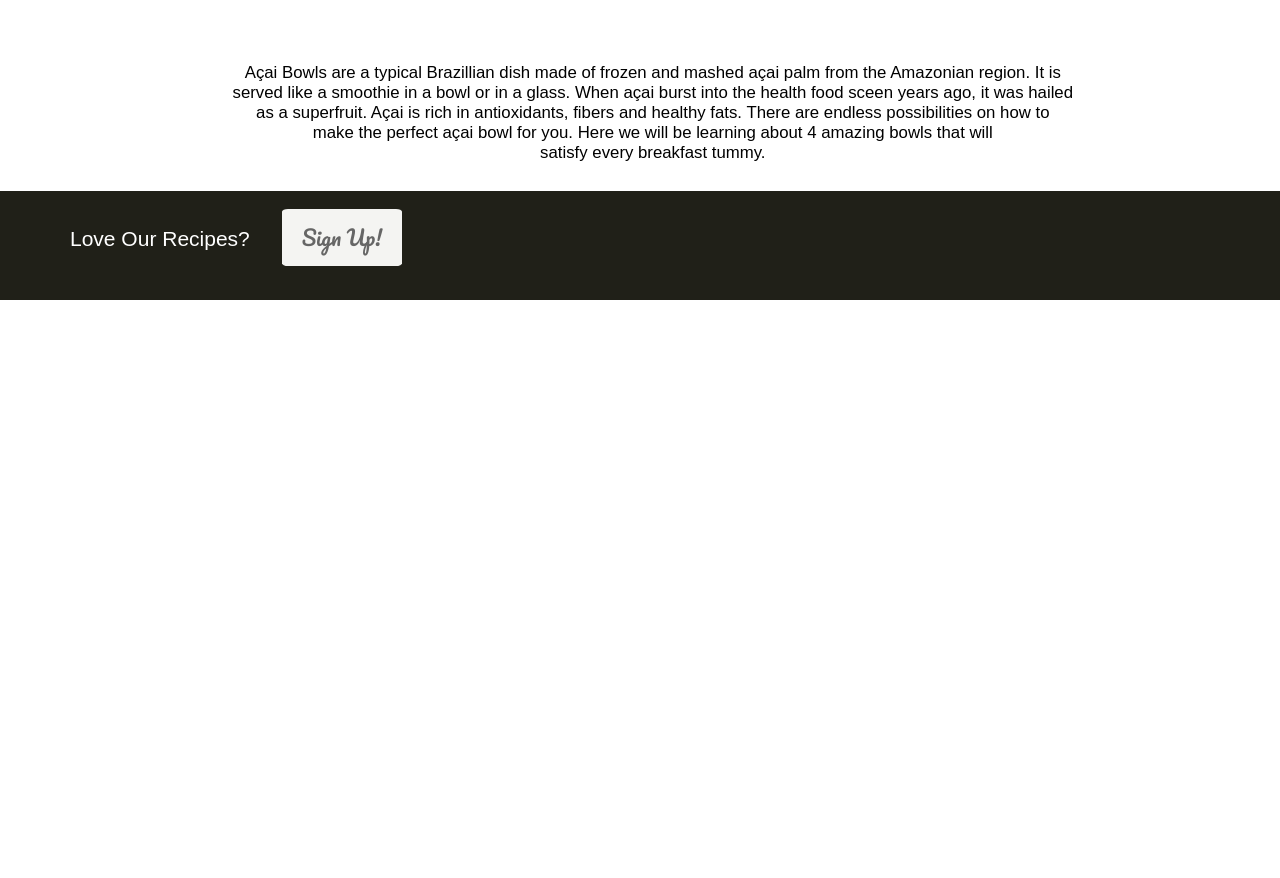
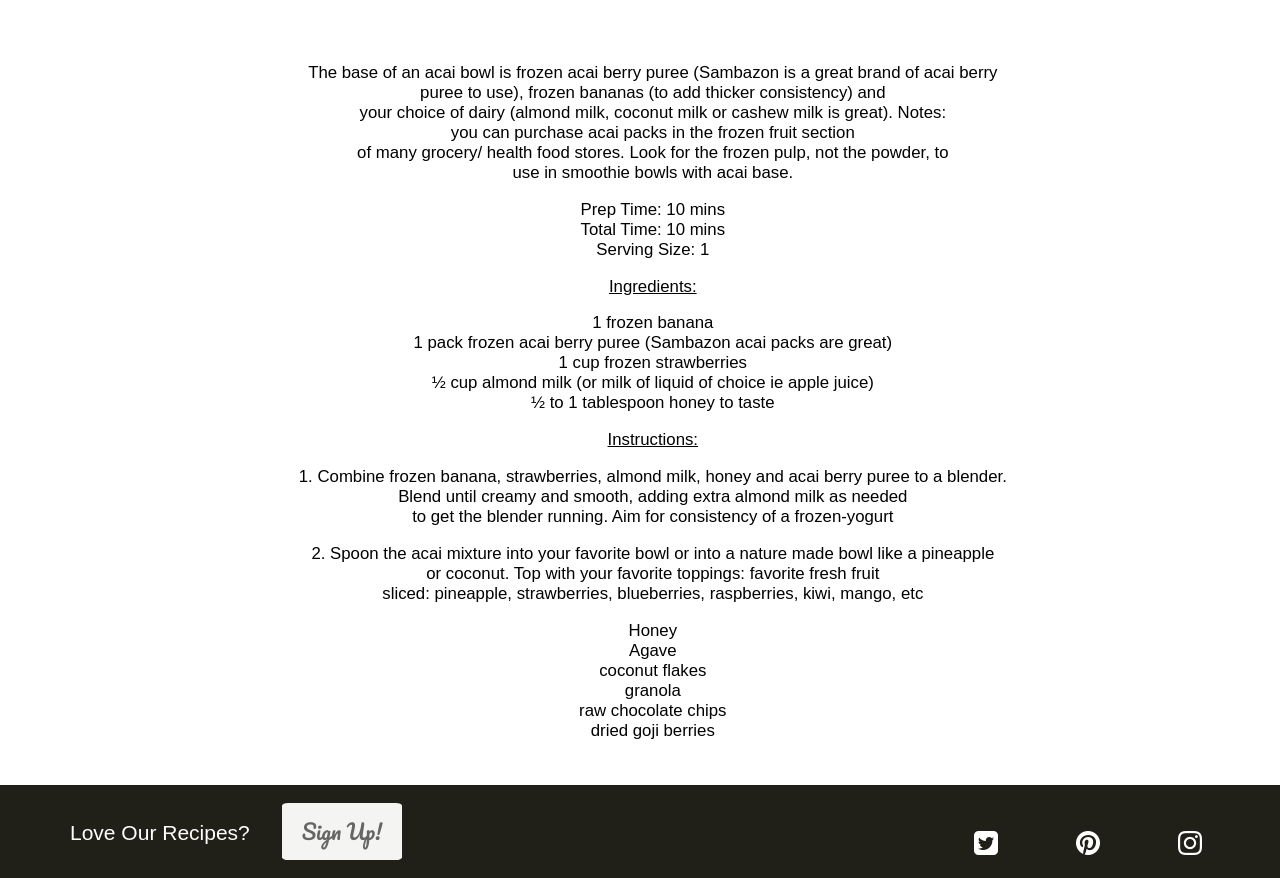
Before and after one commit to abbysheppard/abbysheppard.github.io, a plain HTML site: page classic.html in a window 1280 px wide. Shown: the part 763-1641 px from the top of the page. Before the commit the page ends 1063 px from the top, so only its background shows below. Drawn offline with Linux system fonts and the light colour scheme; files whose address does not match are found by name; a web font is replaced by a local one.

Commit message:
newest edits for final

```diff
--- a/assets/css/main.css
+++ b/assets/css/main.css
@@ -32,6 +32,7 @@ body, html {
     padding: 0;
     margin: 0;
     font-family: 'Montserrat', sans-serif;
+    cursor: auto;
     animation: fadein 2s;
     -moz-animation: fadein 2s; /* Firefox */
     -webkit-animation: fadein 2s; /* Safari and Chrome */
@@ -111,6 +112,7 @@ body, html {
 }
 a:hover {
 	color: #888;
+
 }
 
 /* Hover Effect */
@@ -357,3 +359,11 @@ a {
 .footer__wrapper{
 	padding: 2rem 0 2rem 0;
 }
+.fa {
+	float: right;
+	color: #fff;
+	margin-right: 5%;
+	font-size: 2rem;
+	letter-spacing: 1rem;
+	margin-top: -1.5rem;
+}
--- a/classic.html
+++ b/classic.html
@@ -5,6 +5,7 @@
         <meta charset="UTF-8" />
         <meta http-equiv="X-UA-Compatible" content="IE=edge,chrome=1">
         <meta name="viewport" content="width=device-width, initial-scale=1.0">
+        <link rel="stylesheet" href="https://maxcdn.bootstrapcdn.com/font-awesome/4.4.0/css/font-awesome.min.css">
         <link href='https://fonts.googleapis.com/css?family=Montserrat+Subrayada:400,700' rel='stylesheet' type='text/css'>
         <link href='https://fonts.googleapis.com/css?family=Arvo:400,400italic,700,700italic' rel='stylesheet' type='text/css'>
         <link href='https://fonts.googleapis.com/css?family=Pacifico' rel='stylesheet' type='text/css'>
@@ -27,7 +28,7 @@
                 <nav class="menu hvr-effect">	<a href="index.html" class="menu__link hvr-effect">
 				Home
 				</a>
-	<a href="inspiration.html" class="menu__link hvr-effect">
+	<a href="https://www.pinterest.com/search/pins/?q=acai+bowls+recipe" class="menu__link hvr-effect">
 				Inspiration</a>
 	<a href="recipe.html" class="menu__link hvr-effect">
 				Recipes</a>
@@ -40,11 +41,45 @@
             <div class="text2">The Classic A&ccedil;ai Bowl</div>
         </section>
         <!-- Content Section -->
-        <section class="content">A&ccedil;ai Bowls are a typical Brazillian dish made of frozen and mashed a&ccedil;ai palm from the Amazonian region. It is
-            <br>served like a smoothie in a bowl or in a glass. When a&ccedil;ai burst into the health food sceen years ago, it was hailed
-            <br>as a superfruit. A&ccedil;ai is rich in antioxidants, fibers and healthy fats. There are endless possibilities on how to
-            <br>make the perfect a&ccedil;ai bowl for you. Here we will be learning about 4 amazing bowls that will
-            <br>satisfy every breakfast tummy.</section>
+        <section class="content">
+The base of an acai bowl is frozen acai berry puree (Sambazon is a great brand of acai berry<br>puree to use), frozen bananas (to add thicker consistency) and<br>your choice of dairy (almond milk, coconut milk or cashew milk is great). Notes: <br>you can purchase acai packs in the frozen fruit section <br>of many grocery/ health food stores. Look for the frozen pulp, not the powder, to<br>use in smoothie bowls with acai base.
+<p>
+Prep Time: 10 mins
+<br>
+Total Time: 10 mins
+<br>
+Serving Size: 1
+<p>
+<u>Ingredients:</u>
+<p>
+1 frozen banana
+<br>
+1 pack frozen acai berry puree (Sambazon acai packs are great)
+<br>
+1 cup frozen strawberries
+<br>
+½ cup almond milk (or milk of liquid of choice ie apple juice)
+<br>
+½ to 1 tablespoon honey to taste
+<p>
+<u>Instructions:</u>
+<p>
+1. Combine frozen banana, strawberries, almond milk, honey and acai berry puree to a blender. <br>Blend until creamy and smooth, adding extra almond milk as needed <br>to get the blender running. Aim for consistency of a frozen-yogurt
+<p>
+2.  Spoon the acai mixture into your favorite bowl or into a nature made bowl like a pineapple<br>or coconut. Top with your favorite toppings: favorite fresh fruit <br>sliced: pineapple, strawberries, blueberries, raspberries, kiwi, mango, etc
+<p>
+Honey
+<br>
+Agave
+<br>
+coconut flakes
+<br>
+granola
+<br>
+raw chocolate chips
+<br>
+dried goji berries
+<p></section>
         <!-- Bottom Image -->
         <!-- <section class="herofooter third__image"> </section> -->
         <!-- Footer -->
@@ -79,6 +114,7 @@
                                         <div class="one_half"><a href="#" class="btn back_btn"><i class="fa fa-angle-double-left"></i> Back</a>
                                         </div>
                                         <div class="one_half last"><a href="#" class="btn btn_red">Submit</a>
+
                                         </div>
                                     </div>
                                 </form>
@@ -103,11 +139,10 @@
 
                     })
                 </script>
-                <div class="social__media">	<a href="">
-					<img src"">
-				</a>		<a href="">
-					<img src"">
-				</a>
+                <div class="social__media">
+                    <a href=""><i class="fa fa-instagram"></i></a>
+                    <a href=""><i class="fa fa-pinterest"></i></a>
+                    <a href=""><i class="fa fa-twitter-square"></i></a>
                 </div>
             </div>
         </section>
```
Also changed, not shown: index.html (+10 -10 lines), recipe.html (+6 -6 lines).
